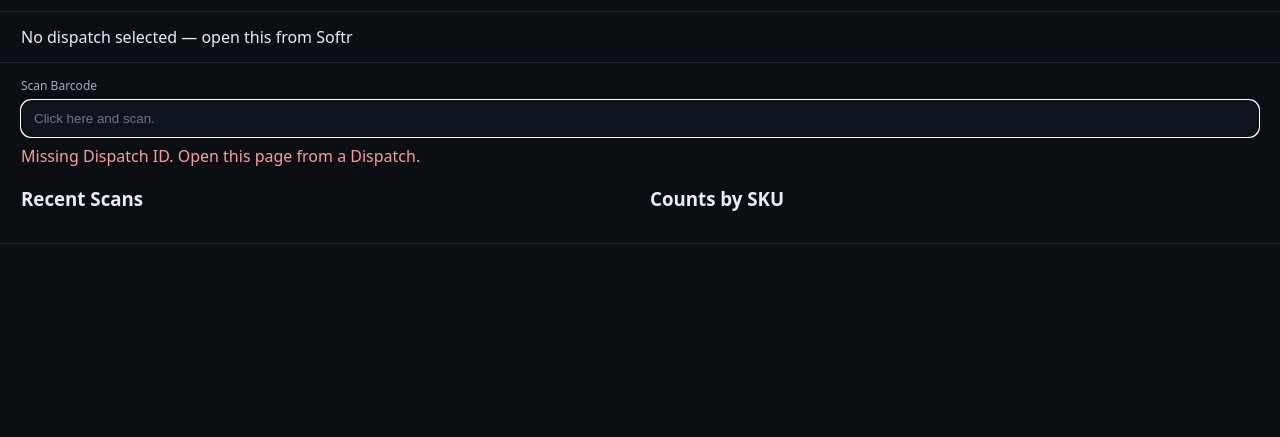
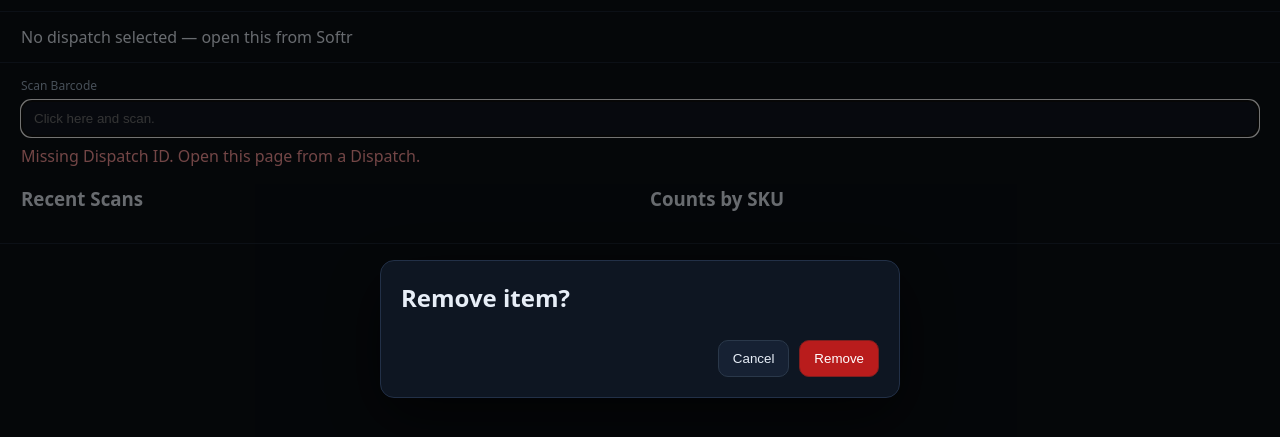
Before and after one commit to julsyjuls/dispatch-scanner, a plain HTML site: page frontend/index.html in a window 1280 px wide. Shown: the part 71-508 px from the top of the page. Drawn offline with Linux system fonts and the light colour scheme.

Commit message:
Update styles.css

```diff
--- a/frontend/styles.css
+++ b/frontend/styles.css
@@ -33,3 +33,35 @@ li { padding: 8px 10px; border:1px solid #223047; border-radius:10px; margin-bot
 .success { color:#8fe1a2; }
 .error { color:#ff9b9b; }
 .feedback { margin-top:8px; min-height: 22px; }
+
+/* Modal */
+.modal-overlay {
+  position: fixed;
+  inset: 0;
+  background: rgba(0,0,0,.55);
+  display: grid;
+  place-items: center;
+  z-index: 1000;
+}
+.modal {
+  background:#0e1622;
+  border:1px solid #223047;
+  border-radius:14px;
+  padding:20px;
+  width:min(520px, calc(100% - 32px));
+  box-shadow: 0 20px 60px rgba(0,0,0,.6);
+}
+.modal h2 { margin:0 0 8px; font-size:24px; }
+.modal p  { margin:0 0 16px; color:#c8d6e5; font-size:18px; }
+.modal .code {
+  font-family: ui-monospace, SFMono-Regular, Menlo, monospace;
+  background:#0f1520;
+  border:1px solid #283343;
+  padding:2px 6px; border-radius:6px; color:#e7eef7;
+}
+.modal-actions { display:flex; justify-content:flex-end; gap:10px; }
+
+/* Make Remove button more visible + spaced (you likely added earlier) */
+button.warn { border-color:#7f1d1d; background:#b91c1c; color:#fff; }
+button.warn:hover { background:#dc2626; }
+button.remove { margin-left:14px; vertical-align:middle; }
```
